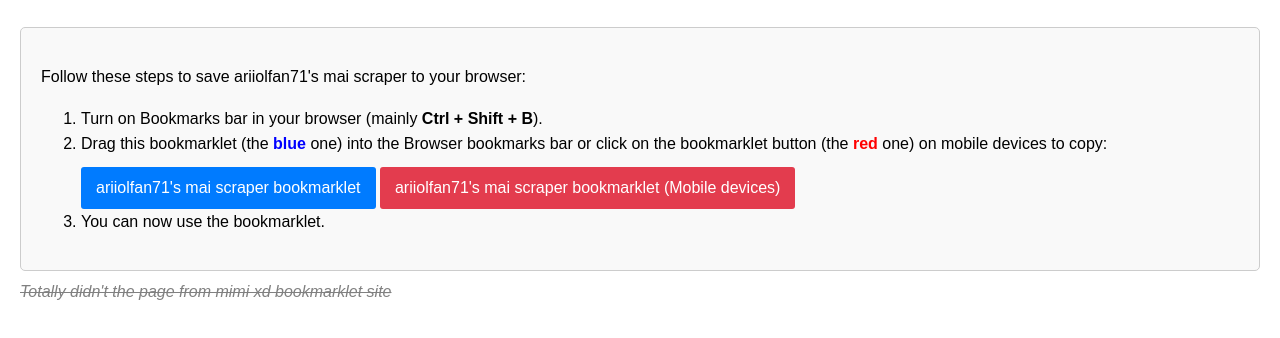
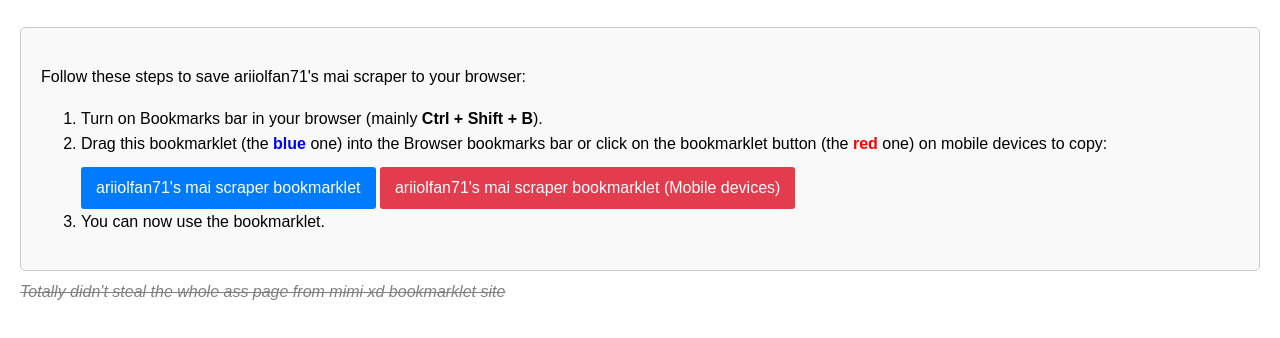
Before and after one commit to ahmadkasim12/ariiolfan71-mai-scraper, a plain HTML site: page index.html in a window 1280 px wide. Shown: the part 74-412 px from the top of the page. Drawn offline with Linux system fonts and the light colour scheme.

Commit message:
bookmarklet site

```diff
--- a/index.html
+++ b/index.html
@@ -60,7 +60,7 @@
     </ol>
 </div>
 <div class="foot🤑🤑🤤🤤🤤">
-    <span class="footer-span">Totally didn't the page from mimi xd bookmarklet site</span>
+    <span class="footer-span">Totally didn't steal the whole ass page from mimi xd bookmarklet site</span>
 </div>
 <script defer="" src="https://static.cloudflareinsights.com/beacon.min.js/v833ccba57c9e4d2798f2e76cebdd09a11778172276447" integrity="sha512-57MDmcccJXYtNnH+ZiBwzC4jb2rvgVCEokYN+L/nLlmO8rfYT/gIpW2A569iJ/3b+0UEasghjuZH/ma3wIs/EQ==" data-cf-beacon="{&quot;version&quot;:&quot;2024.11.0&quot;,&quot;token&quot;:&quot;32f6ef67b6b24116afa77ccb2b159a86&quot;,&quot;r&quot;:1,&quot;server_timing&quot;:{&quot;name&quot;:{&quot;cfCacheStatus&quot;:true,&quot;cfEdge&quot;:true,&quot;cfExtPri&quot;:true,&quot;cfL4&quot;:true,&quot;cfOrigin&quot;:true,&quot;cfSpeedBrain&quot;:true},&quot;location_startswith&quot;:null}}" crossorigin="anonymous"></script>
 
```
